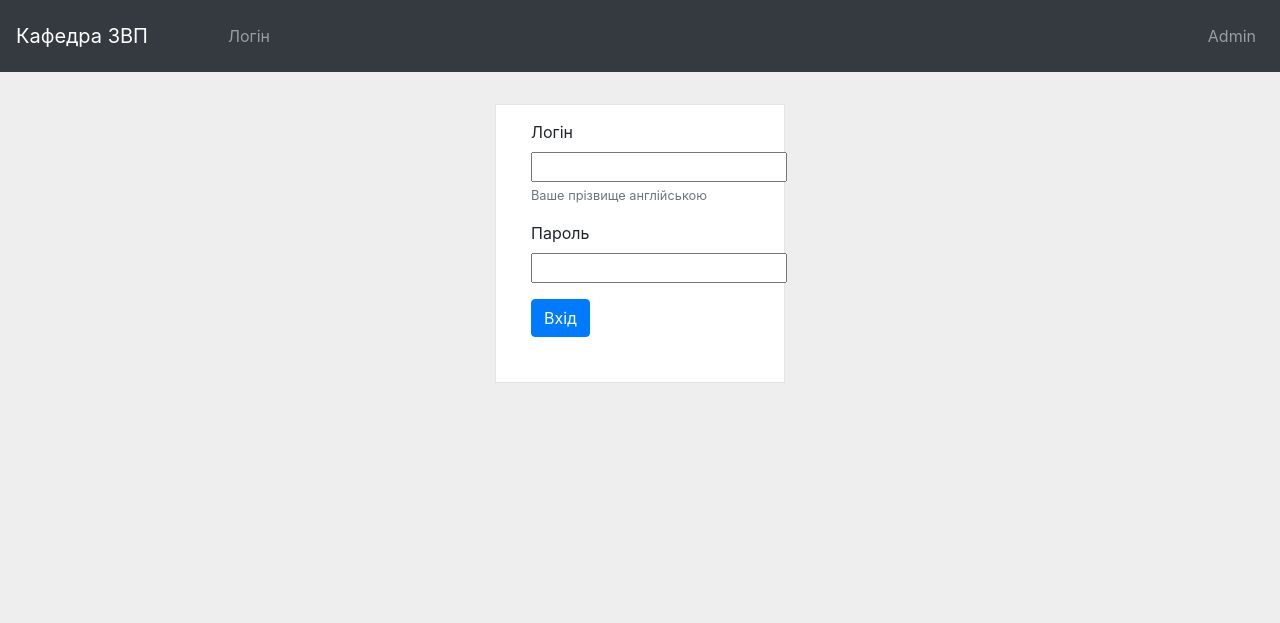
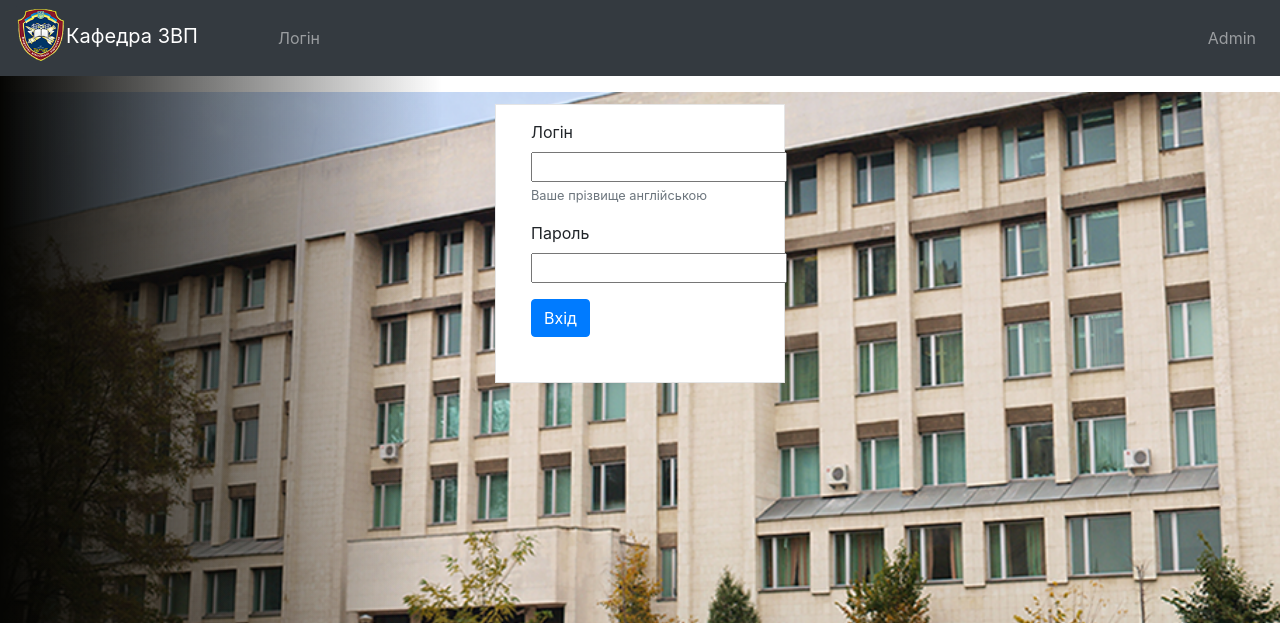
Before and after one commit to kotanskiy/zvp_server, a Django app: page / in a window 1280 px wide. Shown: the top 623 px of the page. Run offline with Django 3.2, Linux system fonts and the light colour scheme; some libraries are stand-ins or nearby versions.

Commit message:
Add background

```diff
--- a/static/style.css
+++ b/static/style.css
@@ -1,7 +1,3 @@
-body{
-    background: #eee !important;
-}
-
 .wrapper {
   margin-top: 80px;
   margin-bottom: 80px;
--- a/templates/control_panel/login_base.html
+++ b/templates/control_panel/login_base.html
@@ -16,10 +16,10 @@
     <link rel="stylesheet" href='{% static "style.css" %}'>
 
 </head>
-<body>
+<body style="background: linear-gradient(to right, rgba(5, 5, 3, 1), transparent 23%), url(/static/img/building_back.png) no-repeat center center fixed; background-size: 150%;">
     <nav class="navbar navbar-expand-md bg-dark navbar-dark fixed-top">
         <a class="navbar-brand" href="#">
-                Кафедра ЗВП
+                <img src="/static/img/logo.png" style="max-width:50px; margin-top: -7px;">Кафедра ЗВП
             </a>
         <button class="navbar-toggler" type="button" data-toggle="collapse" data-target="#collapsibleNavbar">
                 <span class="navbar-toggler-icon"></span>
```
Also changed, not shown: static/img/building_back.png (added), static/img/logo.png (added).
